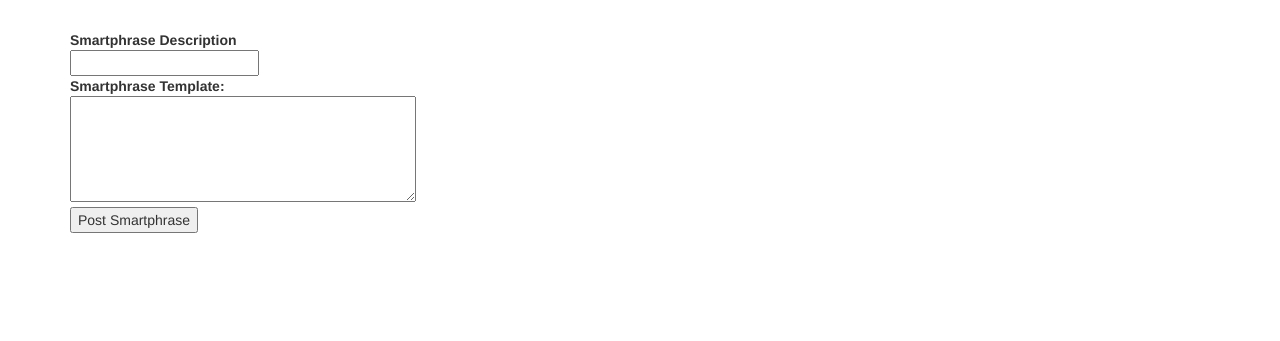
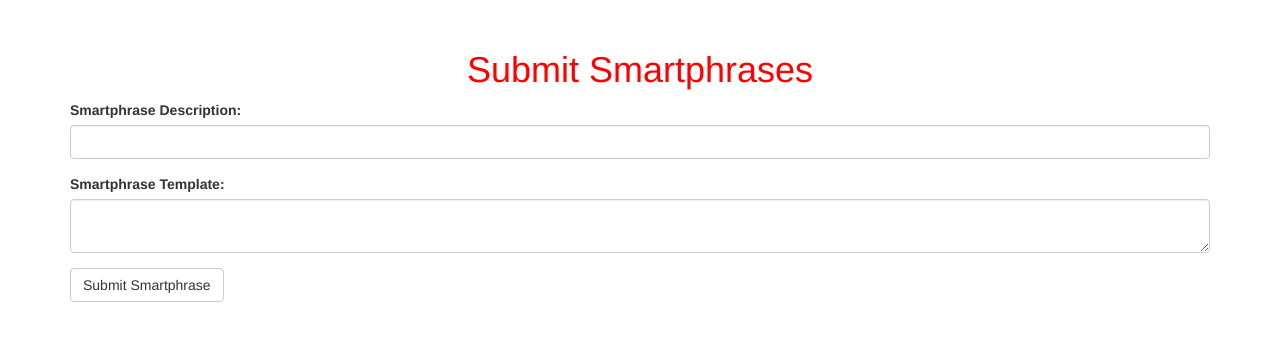
Before and after one commit to samkoz/emr-site, a Flask app: page /add in a window 1280 px wide. Shown: the part 52-393 px from the top of the page. Run offline with Flask 2, Linux system fonts and the light colour scheme; parts of the project's set-up code (start-up, migrations or seed data) failed here and were passed over; some libraries are stand-ins or nearby versions.

Commit message:
finished updating add form, too

```diff
--- a/app/config.py
+++ b/app/config.py
@@ -1,7 +1,7 @@
 # automatically sets up your env variables on the cloud wiht the app.yaml file
 class Prod:
     SQLALCHEMY_DATABASE_URI = 'mysql+pymysql://newuser:password@/production?unix_socket=/cloudsql/smartphrase-app:us-central1:smartphrase-app'
-
+    SQLALCHEMY_COMMIT_ON_TEARDOWN = True
 # need to run the command below to launch the proxy
 # cloud_sql_proxy -instances=smartphrase-app:us-central1:smartphrase-app=tcp:3307 -credential_file="C:\Users\samko\OneDrive\Credentials\smartphrase-app-1ab89adacc8b.json" &
 # mysql -u root -p --host 127.0.0.1 --port 3307
@@ -10,9 +10,11 @@ class Cloud_local:
 
 class Dev:
     SQLALCHEMY_DATABASE_URI = 'mysql+pymysql://newuser:password@localhost/epic_smart_phrases'
+    SQLALCHEMY_COMMIT_ON_TEARDOWN = True
     #SQLALCHEMY_ECHO = True
 
 class Test:
     SQLALCHEMY_DATABASE_URI = 'mysql+pymysql://test:test_pass@localhost/test'
+    SQLALCHEMY_COMMIT_ON_TEARDOWN = True
     SQLALCHEMY_ECHO = False
     TESTING = True
--- a/app/forms.py
+++ b/app/forms.py
@@ -1,5 +1,5 @@
 from flask_wtf import Form
-from wtforms import StringField, SubmitField
+from wtforms import StringField, SubmitField, TextAreaField
 from wtforms.validators import Required
 
 class LogginForm(Form):
@@ -10,3 +10,9 @@ class SignUpForm(Form):
     name = StringField('Choose a user name:', validators=[Required()])
     institution = StringField('Institution where you work (optional):')
     submit = SubmitField('Sign up')
+
+class AddEntryForm(Form):
+    #title = StringField('Title:', validators=[Required()])
+    description = StringField('Smartphrase Description:', validators=[Required()])
+    template = TextAreaField('Smartphrase Template:', validators=[Required()])
+    submit = SubmitField('Submit Smartphrase')
--- a/app/routes.py
+++ b/app/routes.py
@@ -1,7 +1,7 @@
 from flask import Flask, render_template, redirect, url_for, request, flash, Blueprint, session, json
 from sqlalchemy import desc
 from .db import db, Entry, User
-from .forms import LogginForm, SignUpForm
+from .forms import LogginForm, SignUpForm, AddEntryForm
 
 routes = Blueprint('routes', __name__, template_folder='templates')
 
@@ -95,21 +95,20 @@ def show_entries():
 
 @routes.route('/add', methods=['GET', 'POST'])
 def add_entry():
-    if request.method == "POST":
-        template =  request.form['template']
-        description = request.form['description']
+    form = AddEntryForm()
+    if form.validate_on_submit():
+        description = form.description.data
+        template = form.template.data
+        # form.description.data = ''
+        # form.template.data = ''
         user = User.query.filter(User.name == session['user']).one()
-        print(user)
-        if template and description:
-            entry = Entry(description=request.form['description'], template=request.form['template'], user=user)
-            db.session.add(entry)
-            db.session.commit()
-            flash("entry added")
-        else:
-            flash("enter a description and template")
-        return redirect(url_for('routes.show_entries'))
+        entry = Entry(description=description, template=template, user=user)
+        db.session.add(entry)
+        db.session.commit()
+        flash("entry added")
+        return redirect(url_for('routes.add_entry'))
     else:
-        return render_template('add_entries.html')
+        return render_template('add_entries.html', form=form)
 
 @routes.route('/users', methods=['GET'])
 def show_users():
--- a/app/templates/add_entries.html
+++ b/app/templates/add_entries.html
@@ -1,12 +1,7 @@
 {% extends "layout.html" %}
+{% import "bootstrap/wtf.html" as wtf %}
+{% block title %}Add Entries{% endblock %}
 {% block page_content %}
-<form action="{{ url_for('.add_entry') }}" method=post class="submission">
-  <d1>
-    <dt>Smartphrase Description
-    <dd><input class=text_submit type=text size=20 name=description>
-    <dt>Smartphrase Template:
-    <dd><textarea class=text_submit name=template rows=5 cols=40></textarea>
-    <dd><input type=submit value="Post Smartphrase">
-  </d1>
-</form>
+<h1>Submit Smartphrases</h1>
+{{ wtf.quick_form(form) }}
 {% endblock %}
--- a/app/templates/layout.html
+++ b/app/templates/layout.html
@@ -26,14 +26,13 @@
 
 {% block content %}
 <div class="container">
+  {% block page_content %}{% endblock %}
   {% for message in get_flashed_messages() %}
   <div class="alert alert-warning">
     <button type="button" class="close" data-dismiss="alert">&times;</button>
     {{ message }}
   </div>
   {% endfor %}
-
-  {% block page_content %}{% endblock %}
 </div>
 {% endblock %}
 
```
